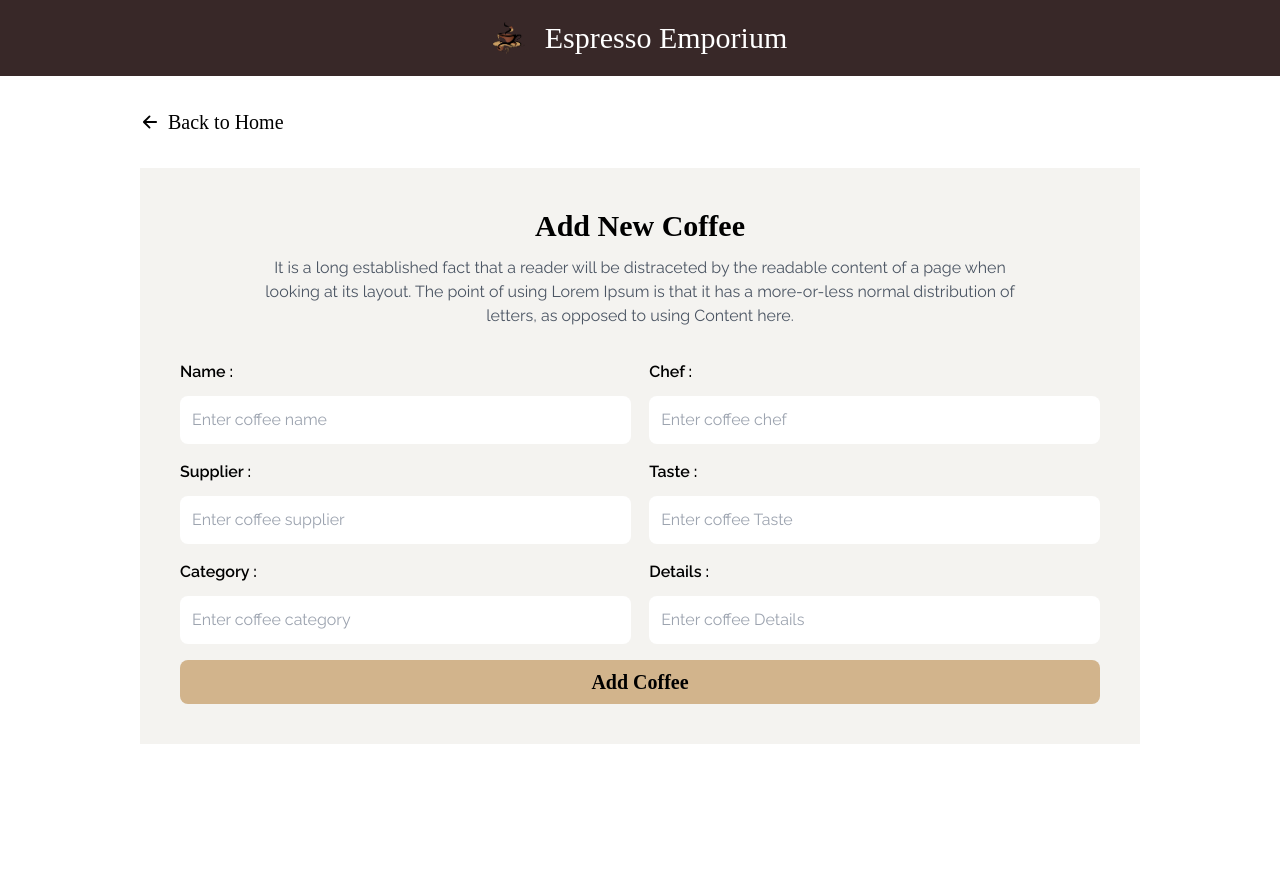
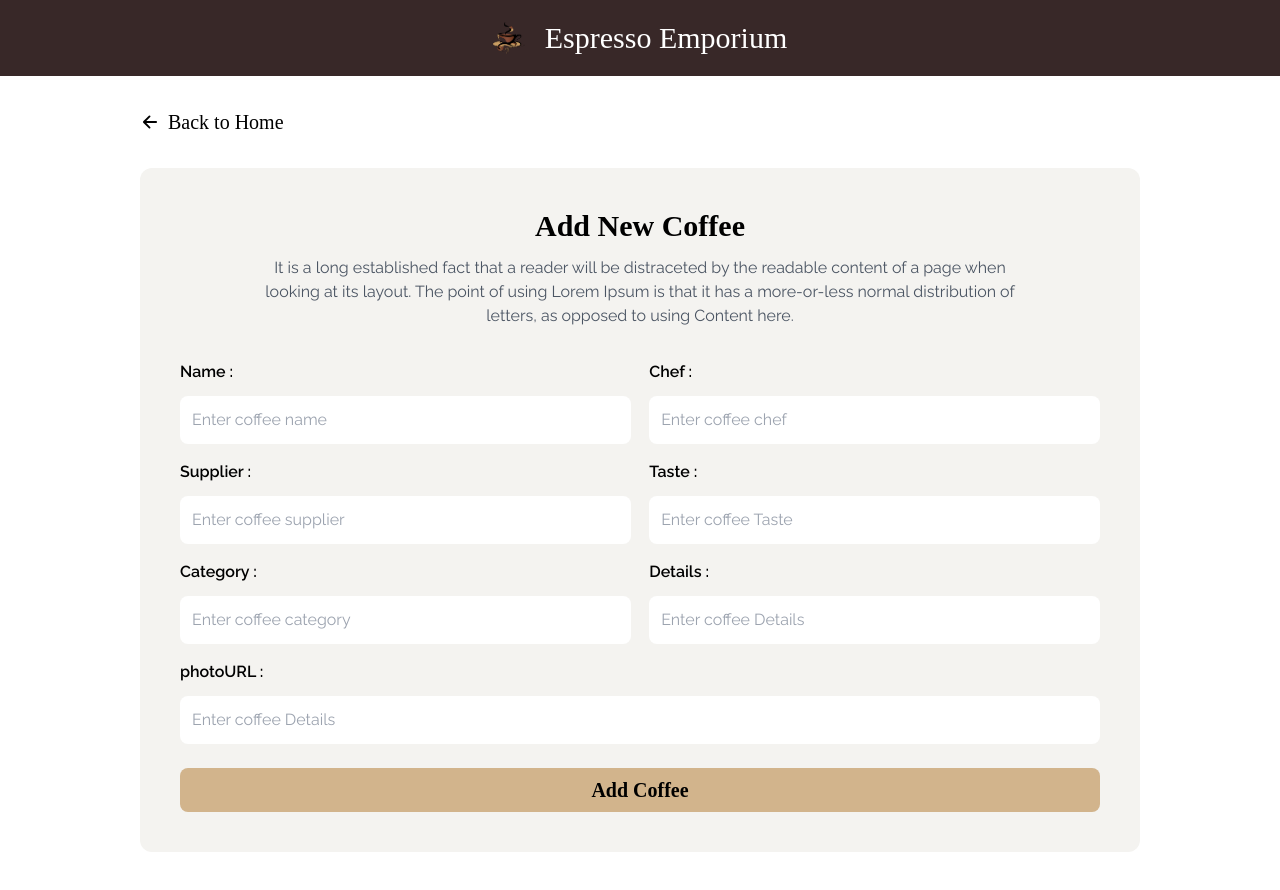
Before and after one commit to rifat-mahmudul/coffee-store-client-side, a React (Vite) app: page / in a window 1280 px wide. Shown: the top 890 px of the page. Before the commit the page ends 808 px from the top, so only its background shows below. Built offline with nearby package versions, Linux system fonts and the light colour scheme; a web font is replaced by a local one.

Commit message:
Post data done

```diff
--- a/src/Pages/AddCoffee.jsx
+++ b/src/Pages/AddCoffee.jsx
@@ -12,15 +12,29 @@ const AddCoffee = () => {
         const chef = form.chef.value;
         const taste = form.taste.value;
         const details = form.details.value;
-        const coffee = {name, supplier, category, chef, taste, details,};
-        console.log(coffee);
+        const newCoffee = {name, supplier, category, chef, taste, details,};
+        console.log(newCoffee);
+
+
+        //post coffee in server
+        fetch('http://localhost:5000/coffee',{
+            method : 'POST',
+            headers : {
+                "content-type" : "application/json"
+            },
+            body : JSON.stringify(newCoffee)
+        })
+        .then(res => res.json())
+        .then(data => {
+            console.log(data);
+        })
     }
 
     return (
-        <div className="max-w-[90%] xl:max-w-[1000px] mx-auto mb-16">
+        <div className="max-w-[90%] xl:max-w-[1000px] mx-auto mb-16 font-Railway">
             <Link to='/' className="font-Rancho flex gap-2 items-center mt-8 mb-8 text-xl"><IoArrowBack></IoArrowBack> Back to Home</Link>
 
-            <div className="w-full bg-[#F4F3F0] font-Railway p-10">
+            <div className="w-full bg-[#F4F3F0] font-Railway p-10 rounded-xl">
 
                 <h1 className="text-center font-Rancho text-3xl font-bold">Add New Coffee</h1>
                 <p className="text-center sm:max-w-3xl mx-auto mt-3 text-gray-600">It is a long established fact that a reader will be distraceted by the readable content of a page when looking at its layout. The point of using Lorem Ipsum is that it has a more-or-less normal distribution of letters, as opposed to using Content here.</p>
@@ -67,6 +81,10 @@ const AddCoffee = () => {
                         </div>
                     </div>
 
+                    <div className="mb-2">
+                        <h3 className="font-semibold mb-3 mt-4">photoURL : </h3>
+                        <input className="w-full p-3 rounded-lg" type="text" name="photoURL" id="photoURL" placeholder="Enter coffee Details" />
+                    </div>
 
                     <button type="submit" className="font-Rancho font-semibold text-xl w-full bg-[#D2B48c] text-center py-2 mt-4 rounded-lg hover:border-2 hover:border-[#382828]">Add Coffee</button>
 
```
